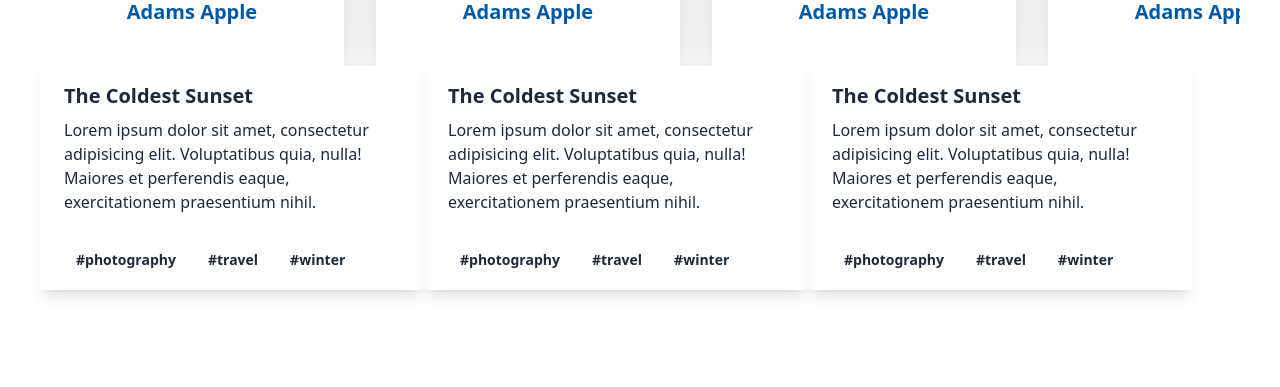
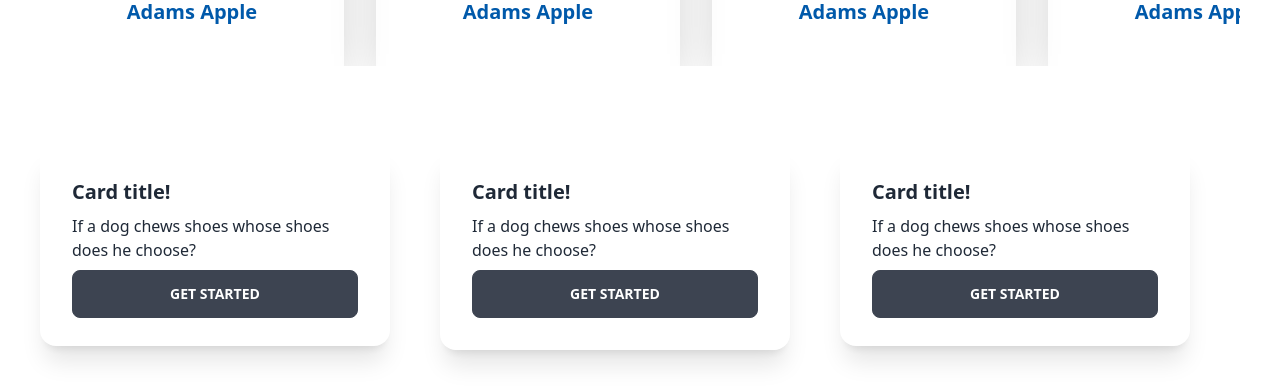
Before and after one commit to amarachi-nwokocha/Qwik-project, a React (Create React App) app: page / in a window 1280 px wide. Shown: the part 2688-3075 px from the top of the page. Before the commit the page ends 3018 px from the top, so only its background shows below. Built offline with nearby package versions, Linux system fonts and the light colour scheme.

Commit message:
added layout for the plans section

```diff
--- a/src/components/Dashboard.jsx
+++ b/src/components/Dashboard.jsx
@@ -9,7 +9,7 @@ import ScrollSec from './ScrollSec'
 
 const Dashboard = () => {
   return (
-    <div className='m-10 bg-white-600'>
+    <div className='m-10 '>
         <Navbar />
         <Content />
         <MidBox />
--- a/src/components/PlanSec.jsx
+++ b/src/components/PlanSec.jsx
@@ -1,56 +1,31 @@
-import React from 'react'
+import React from "react";
 
 const PlanSec = () => {
   return (
-    <div className="mt-30 flex content-between">
+    <div className="mt-20 grid grid-cols-3 row-gap-2">
+      <div className="card w-[350px] h-[200px] bg-base-100 shadow-xl">
+        <div className="card-body">
+          <h2 className="card-title">Card title!</h2>
+          <p>If a dog chews shoes whose shoes does he choose?</p>
+          <button className="btn btn-xs sm:btn-sm md:btn-md lg:btn">Get Started</button>
+        </div>
+      </div>
+      <div className="card w-[350px] bg-blue-600 h-[400px]bg-base-100 shadow-xl">
+        <div className="card-body">
+          <h2 className="card-title">Card title!</h2>
+          <p>If a dog chews shoes whose shoes does he choose?</p>
+          <button className="btn btn-xs sm:btn-sm md:btn-md lg:btn">Get Started</button>
+        </div>
+      </div>
+      <div className="card w-[350px] h-[200px] bg-base-100 shadow-xl">
+        <div className="card-body">
+          <h2 className="card-title">Card title!</h2>
+          <p>If a dog chews shoes whose shoes does he choose?</p>
+          <button className="btn btn-xs sm:btn-sm md:btn-md lg:btn">Get Started</button>
+        </div>
+      </div>
+    </div>
+  );
+};
 
-    <div>
-        <div class="max-w-sm rounded overflow-hidden shadow-lg">
-  <div class="px-6 py-4">
-    <div class="font-bold text-xl mb-2">The Coldest Sunset</div>
-    <p class="text-gray-700 text-base">
-      Lorem ipsum dolor sit amet, consectetur adipisicing elit. Voluptatibus quia, nulla! Maiores et perferendis eaque, exercitationem praesentium nihil.
-    </p>
-  </div>
-  <div class="px-6 pt-4 pb-2">
-    <span class="inline-block bg-gray-200 rounded-full px-3 py-1 text-sm font-semibold text-gray-700 mr-2 mb-2">#photography</span>
-    <span class="inline-block bg-gray-200 rounded-full px-3 py-1 text-sm font-semibold text-gray-700 mr-2 mb-2">#travel</span>
-    <span class="inline-block bg-gray-200 rounded-full px-3 py-1 text-sm font-semibold text-gray-700 mr-2 mb-2">#winter</span>
-  </div>
-</div>
-    </div>
-    <div>
-        <div class="max-w-sm rounded overflow-hidden shadow-lg">
-  <div class="px-6 py-4">
-    <div class="font-bold text-xl mb-2">The Coldest Sunset</div>
-    <p class="text-gray-700 text-base">
-      Lorem ipsum dolor sit amet, consectetur adipisicing elit. Voluptatibus quia, nulla! Maiores et perferendis eaque, exercitationem praesentium nihil.
-    </p>
-  </div>
-  <div class="px-6 pt-4 pb-2">
-    <span class="inline-block bg-gray-200 rounded-full px-3 py-1 text-sm font-semibold text-gray-700 mr-2 mb-2">#photography</span>
-    <span class="inline-block bg-gray-200 rounded-full px-3 py-1 text-sm font-semibold text-gray-700 mr-2 mb-2">#travel</span>
-    <span class="inline-block bg-gray-200 rounded-full px-3 py-1 text-sm font-semibold text-gray-700 mr-2 mb-2">#winter</span>
-  </div>
-</div>
-    </div>
-    <div>
-        <div class="max-w-sm rounded overflow-hidden shadow-lg">
-  <div class="px-6 py-4">
-    <div class="font-bold text-xl mb-2">The Coldest Sunset</div>
-    <p class="text-gray-700 text-base">
-      Lorem ipsum dolor sit amet, consectetur adipisicing elit. Voluptatibus quia, nulla! Maiores et perferendis eaque, exercitationem praesentium nihil.
-    </p>
-  </div>
-  <div class="px-6 pt-4 pb-2">
-    <span class="inline-block bg-gray-200 rounded-full px-3 py-1 text-sm font-semibold text-gray-700 mr-2 mb-2">#photography</span>
-    <span class="inline-block bg-gray-200 rounded-full px-3 py-1 text-sm font-semibold text-gray-700 mr-2 mb-2">#travel</span>
-    <span class="inline-block bg-gray-200 rounded-full px-3 py-1 text-sm font-semibold text-gray-700 mr-2 mb-2">#winter</span>
-  </div>
-</div>
-    </div>
-    </div>
-  )
-}
-
-export default PlanSec
+export default PlanSec;
--- a/src/components/ScrollSec.jsx
+++ b/src/components/ScrollSec.jsx
@@ -1,61 +1,89 @@
-import React from 'react'
-import smallPic from '../assets/Frame 35224.png'
+import React from "react";
+import smallPic from "../assets/Frame 35224.png";
 const ScrollSec = () => {
   return (
-    < div className='mb-30'>
-    <div className='grid place-content-center'>
-      <h1 className='text-3xl text-center text-blue '>Our Clients Say</h1>
-      <p>Amongst topbusiness owners and shoppers here are some reviews about our application</p>
+    <div >
+      <div className="grid place-content-center">
+        <h1 className="text-3xl text-center text-blue ">Our Clients Say</h1>
+        <p>
+          Amongst topbusiness owners and shoppers here are some reviews about
+          our application
+        </p>
       </div>
       <section class="flex overflow-x-auto rounded space-x-8 snap-x snap-mandatory">
         <div className='class="flex-shrink-0  snap-always snap-center shadow-2xl px-10 py-10 text-blue'>
           <p class="text-gray-700 w-56">
-      Lorem ipsum dolor ipisicing elit. Voluptatibus quia, nulla! Maiores et perferendis eaque, exercitationem praesentium nihil.
+            Lorem ipsum dolor ipisicing elit. Voluptatibus quia, nulla! Maiores
+            et perferendis eaque, exercitationem praesentium nihil.
           </p>
-    <div className='grid place-content-center'>
-    < img src={smallPic} alt='person' className='rounded-full border-8 border-blue-600 h-20 w-20' />
-    <p className='font-bold text-xl'> Adams Apple</p>
+          <div className="grid place-content-center">
+            <img
+              src={smallPic}
+              alt="person"
+              className="rounded-full border-8 border-blue-600 h-20 w-20"
+            />
+            <p className="font-bold text-xl"> Adams Apple</p>
           </div>
         </div>
         <div className='class="flex-shrink-0 snap-always snap-center shadow-2xl px-10 py-10 text-blue'>
           <p class="text-gray-700  w-56">
-      Lorem ipsum dolor ipisicing elit. Voluptatibus quia, nulla! Maiores et perferendis eaque, exercitationem praesentium nihil.
+            Lorem ipsum dolor ipisicing elit. Voluptatibus quia, nulla! Maiores
+            et perferendis eaque, exercitationem praesentium nihil.
           </p>
-    <div className='grid place-content-center'>
-    < img src={smallPic} alt='person' className='rounded-full border-8 border-blue-600 h-20 w-20' />
-    <p className='font-bold text-xl'> Adams Apple</p>
+          <div className="grid place-content-center">
+            <img
+              src={smallPic}
+              alt="person"
+              className="rounded-full border-8 border-blue-600 h-20 w-20"
+            />
+            <p className="font-bold text-xl"> Adams Apple</p>
           </div>
         </div>
         <div className='class="flex-shrink-0 snap-always snap-center shadow-2xl px-10 py-10 text-blue'>
           <p class="text-gray-700 w-56">
-      Lorem ipsum dolor ipisicing elit. Voluptatibus quia, nulla! Maiores et perferendis eaque, exercitationem praesentium nihil.
+            Lorem ipsum dolor ipisicing elit. Voluptatibus quia, nulla! Maiores
+            et perferendis eaque, exercitationem praesentium nihil.
           </p>
-    <div className='grid place-content-center'>
-    < img src={smallPic} alt='person' className='rounded-full border-8 border-blue-600 h-20 w-20' />
-    <p className='font-bold text-xl'> Adams Apple</p>
+          <div className="grid place-content-center">
+            <img
+              src={smallPic}
+              alt="person"
+              className="rounded-full border-8 border-blue-600 h-20 w-20"
+            />
+            <p className="font-bold text-xl"> Adams Apple</p>
           </div>
         </div>
         <div className='class="flex-shrink-0 snap-always snap-center shadow-2xl px-10 py-10 text-blue'>
           <p class="text-gray-700 w-56">
-      Lorem ipsum dolor ipisicing elit. Voluptatibus quia, nulla! Maiores et perferendis eaque, exercitationem praesentium nihil.
+            Lorem ipsum dolor ipisicing elit. Voluptatibus quia, nulla! Maiores
+            et perferendis eaque, exercitationem praesentium nihil.
           </p>
-    <div className='grid place-content-center'>
-    < img src={smallPic} alt='person' className='rounded-full border-8 border-blue-600 h-20 w-20' />
-    <p className='font-bold text-xl'> Adams Apple</p>
+          <div className="grid place-content-center">
+            <img
+              src={smallPic}
+              alt="person"
+              className="rounded-full border-8 border-blue-600 h-20 w-20"
+            />
+            <p className="font-bold text-xl"> Adams Apple</p>
           </div>
         </div>
         <div className='class="flex-shrink-0 snap-always snap-center shadow-2xl px-10 py-10 text-blue'>
           <p class="text-gray-700 w-56">
-      Lorem ipsum dolor ipisicing elit. Voluptatibus quia, nulla! Maiores et perferendis eaque, exercitationem praesentium nihil.
+            Lorem ipsum dolor ipisicing elit. Voluptatibus quia, nulla! Maiores
+            et perferendis eaque, exercitationem praesentium nihil.
           </p>
-    <div className='grid place-content-center'>
-    < img src={smallPic} alt='person' className='rounded-full border-8 border-blue-600 h-20 w-20' />
-    <p className='font-bold text-xl'> Adams Apple</p>
+          <div className="grid place-content-center">
+            <img
+              src={smallPic}
+              alt="person"
+              className="rounded-full border-8 border-blue-600 h-20 w-20"
+            />
+            <p className="font-bold text-xl"> Adams Apple</p>
           </div>
         </div>
       </section>
     </div>
-  )
-}
+  );
+};
 
-export default ScrollSec
+export default ScrollSec;
```
Lines whose indentation alone changed are shown as unchanged.
